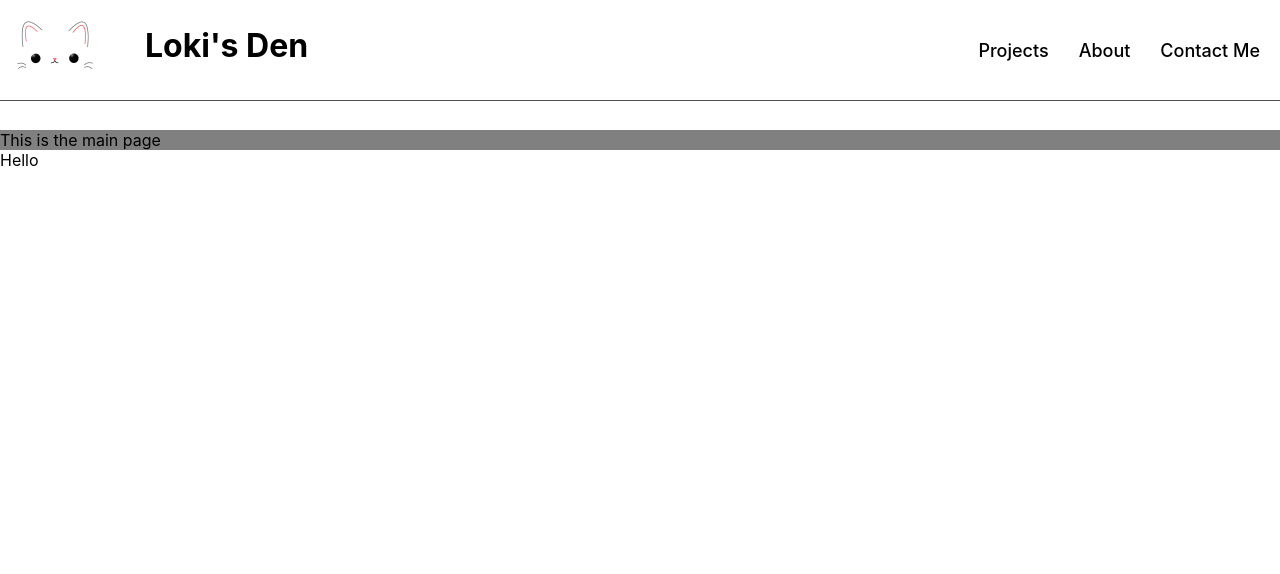
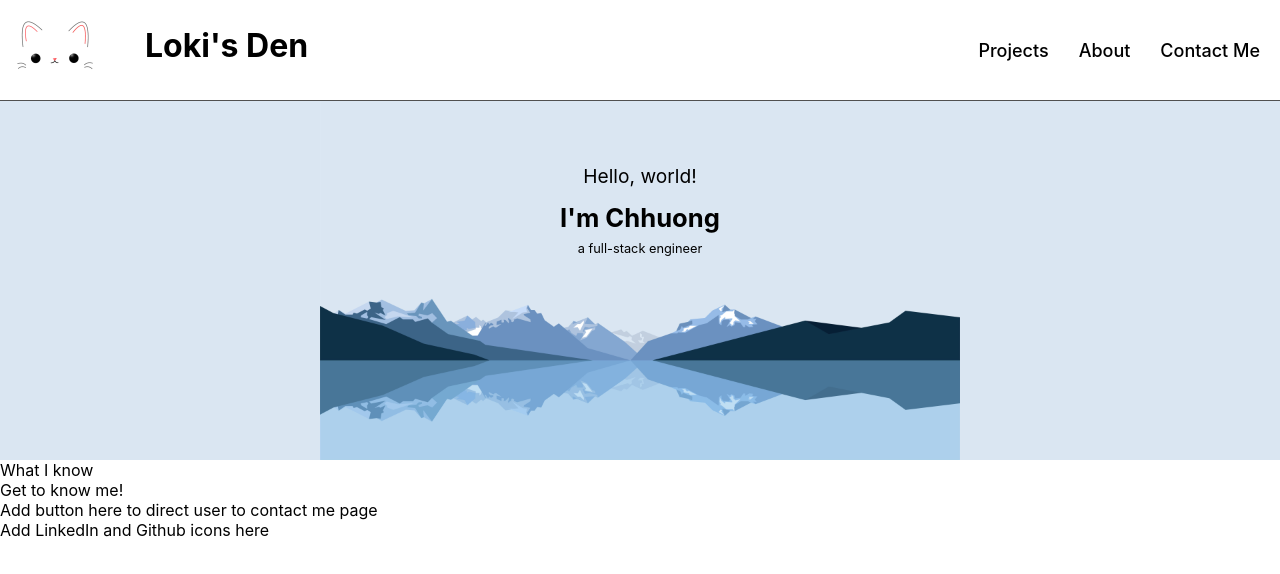
Before and after one commit to ChhuongLe/portfolio, a React (Create React App) app: page /portfolio/home in a window 1280 px wide. Shown: the top 574 px of the page. Built offline with nearby package versions, Linux system fonts and the light colour scheme.

Commit message:
edit landing page and set up skeleton format of what to add in

```diff
--- a/src/components/Footer/Footer.jsx
+++ b/src/components/Footer/Footer.jsx
@@ -3,7 +3,7 @@ import "./Footer.css";
 
 const Footer = () => {
   return (
-    <div className="footerContainer">Hello</div>
+    <div className="footerContainer">Add LinkedIn and Github icons here</div>
   )
 }
 
--- a/src/components/Landing/Landing.css
+++ b/src/components/Landing/Landing.css
@@ -1,5 +1,27 @@
 .landingContainer{
   display: flex;
-  background-color: grey;
-  margin-top: 130px;
+  background-color: #DAE6F2;
+  margin-top: 100px;
+  justify-content: center;
 }
+
+.background {
+  max-width: 50%;
+}
+
+.intro {
+  position: absolute;
+  margin: 5% auto 0 auto;
+  font-size: 1.5vw;
+}
+.name {
+  position: absolute;
+  margin: 8% auto 0 auto;
+  font-size: 2vw;
+}
+
+.job {
+  position: absolute;
+  margin: 11% auto 0 auto;
+  font-size: 1vw;
+}
--- a/src/components/Landing/Landing.jsx
+++ b/src/components/Landing/Landing.jsx
@@ -1,10 +1,25 @@
 import React from 'react';
 import './Landing.css';
+import background from '../Images/Mountains.jpg';
 
 const Landing = () => {
   return(
-    <div className="landingContainer">
-      This is the main page
+    <div>
+      <div className="landingContainer">
+        <img className="background" src={background} />
+        <div className="intro">Hello, world!</div>
+        <h1 className="name">I'm Chhuong</h1>
+        <div className="job">a full-stack engineer</div>
+      </div>
+      <div className="techContainer">
+        <div>What I know</div>
+      </div>
+      <div className="meContainer">
+        <div>Get to know me!</div>
+      </div>
+      <div className="contactMeContainer">
+        <div>Add button here to direct user to contact me page</div>
+      </div>
    </div>
   );
 }
```
Also changed, not shown: src/components/Images/Mountains.jpg (added).
